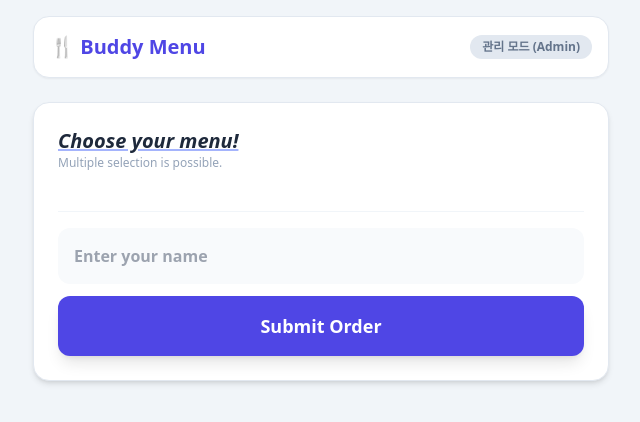
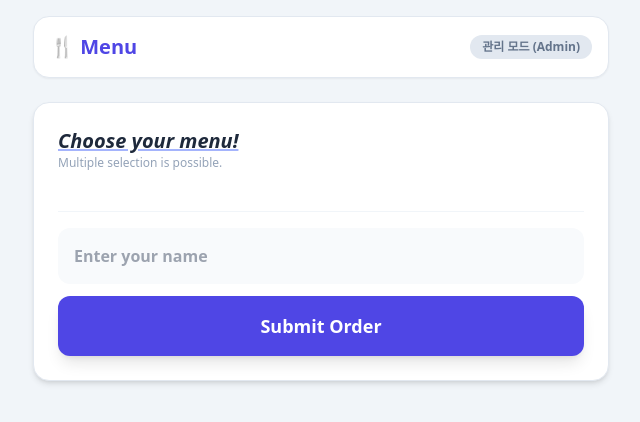
Before and after one commit to jybae1226/Menu, a website: page index.html in a window 1280 px wide. Shown: the full height of the page, 319-959 px from the left. Drawn offline with nearby package versions, Linux system fonts and the light colour scheme; no server answers.

Commit message:
제목 변경

```diff
--- a/index.html
+++ b/index.html
@@ -16,7 +16,7 @@
 
     <div class="max-w-xl mx-auto space-y-6">
         <header class="flex justify-between items-center bg-white p-4 rounded-2xl shadow-sm border border-slate-200">
-            <h1 class="text-xl font-black text-indigo-600">🍴 Buddy Menu</h1>
+            <h1 class="text-xl font-black text-indigo-600">🍴 Menu</h1>
             <button onclick="toggleAdmin()" class="text-xs bg-slate-200 px-3 py-1 rounded-full text-slate-500 font-bold">관리 모드 (Admin)</button>
         </header>
 
```
